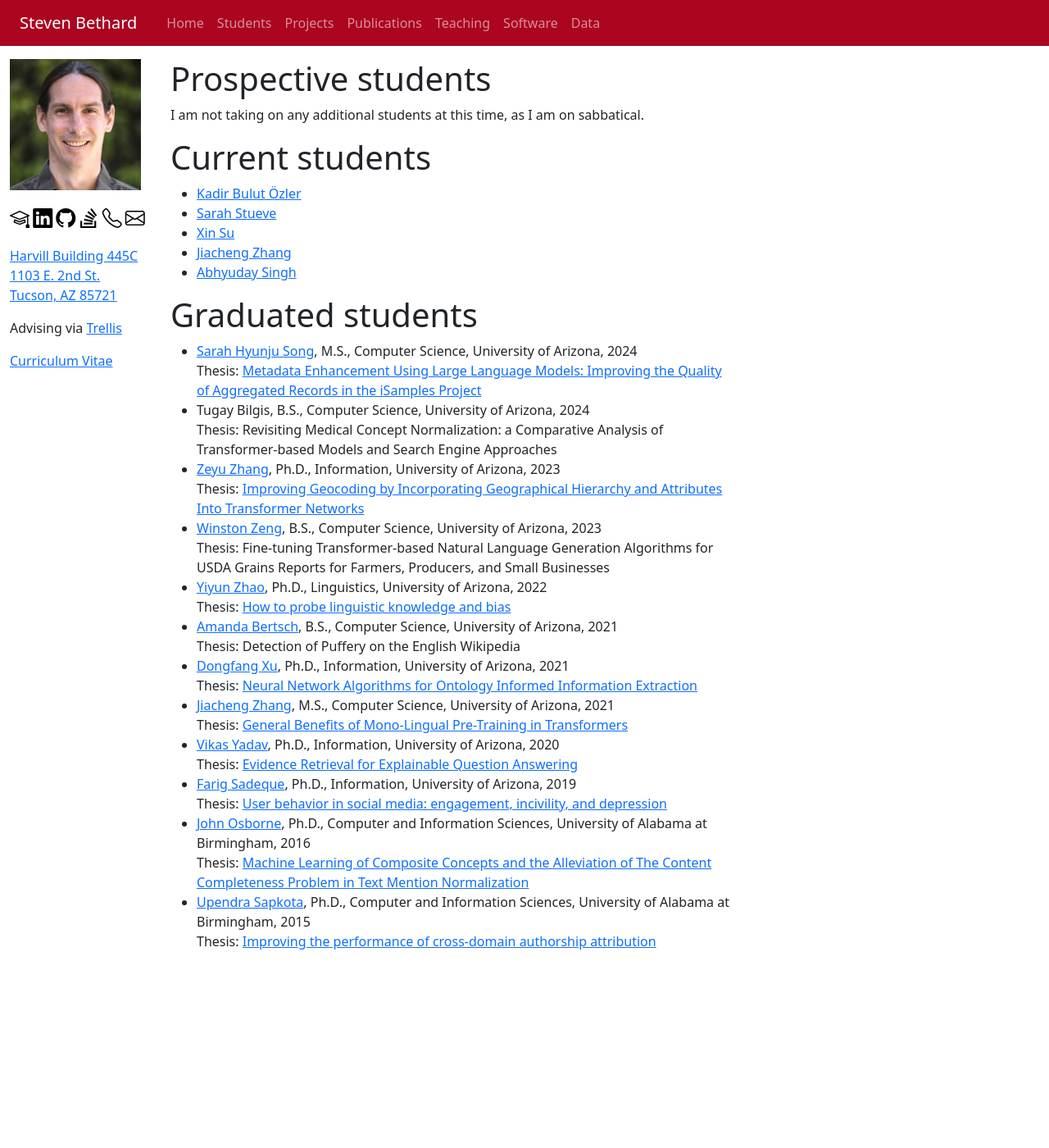
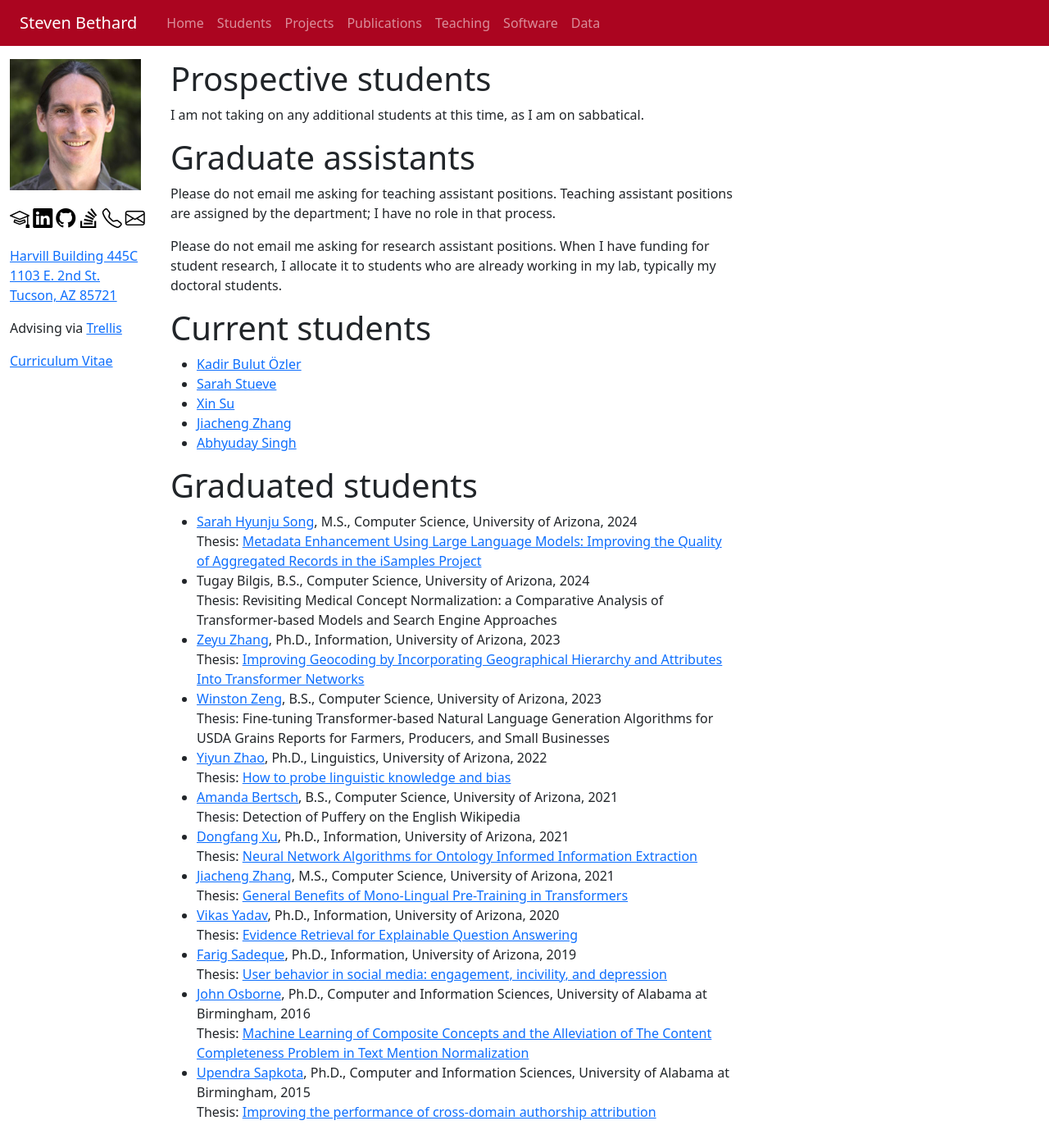
Before and after one commit to bethard/bethard.github.io, a Jekyll site: the page built from students.md, in a window 1280 px wide. Shown: the whole page at 82% size. Built offline with Jekyll 4.4.1, drawn with Linux system fonts in a browser that asks for light colours; before the commit the page ends 1192 px from its top, so only the background shows below that.

Commit message:
Add instructions about not emailing for TA and RA positions

```diff
--- a/students.md
+++ b/students.md
@@ -7,6 +7,14 @@ order: 1
 # Prospective students #
 
 I am not taking on any additional students at this time, as I am on sabbatical.
+
+# Graduate assistants #
+
+Please do not email me asking for teaching assistant positions.
+Teaching assistant positions are assigned by the department; I have no role in that process.
+
+Please do not email me asking for research assistant positions.
+When I have funding for student research, I allocate it to students who are already working in my lab, typically my doctoral students.
 
 # Current students #
 
```
